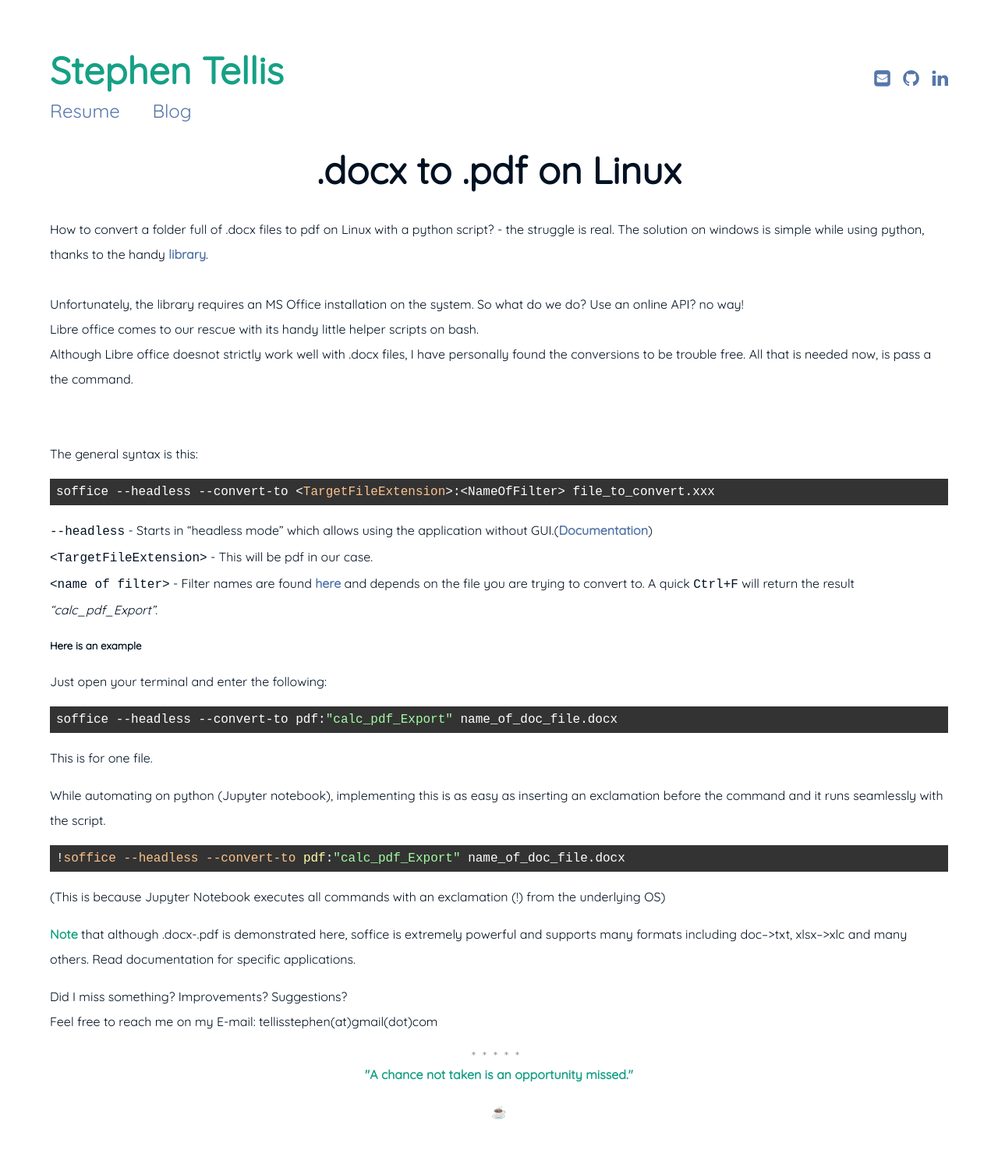
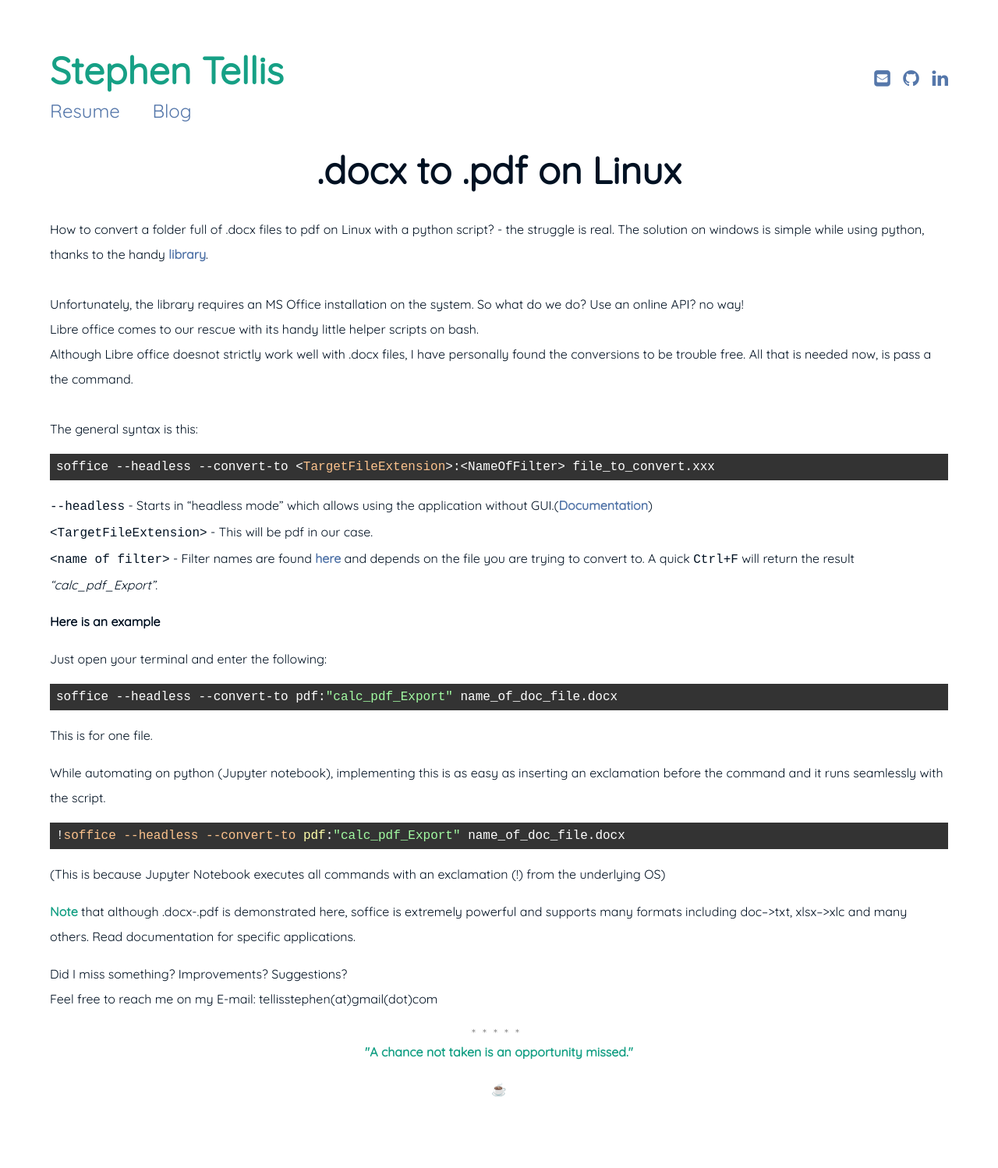
Before and after one commit to Stephen-Tellis/home, a Jekyll site: the page built from _posts/2020-06-29-docxtopdf.md, in a window 1280 px wide. Shown: the whole page at 78% size. Built offline with Jekyll 4.4.1, drawn with Linux system fonts in a browser that asks for light colours; after the commit the page ends 1469 px from its top, so only the background shows below that.

Commit message:
Update 2020-06-29-docxtopdf.md

````diff
--- a/_posts/2020-06-29-docxtopdf.md
+++ b/_posts/2020-06-29-docxtopdf.md
@@ -13,7 +13,6 @@ Libre office comes to our rescue with its handy little helper scripts on bash.
 Although Libre office doesnot strictly work well with .docx files, I have personally found the conversions to be trouble free.
 All that is needed now, is pass a the command.
 <br>
-<br>
 The general syntax is this:
 ```
 soffice --headless --convert-to <TargetFileExtension>:<NameOfFilter> file_to_convert.xxx
@@ -22,7 +21,7 @@ soffice --headless --convert-to <TargetFileExtension>:<NameOfFilter> file_to_con
 `<TargetFileExtension>` - This will be pdf in our case.
 `<name of filter>`  - Filter names are found [here](https://cgit.freedesktop.org/libreoffice/core/tree/filter/source/config/fragments/filters "Go to site") and depends on the file you are trying to convert to. A quick `Ctrl+F` will return the result *"calc_pdf_Export"*.
 
-##### Here is an example
+#### Here is an example
 
 Just open your terminal and enter the following:
 ```
````
